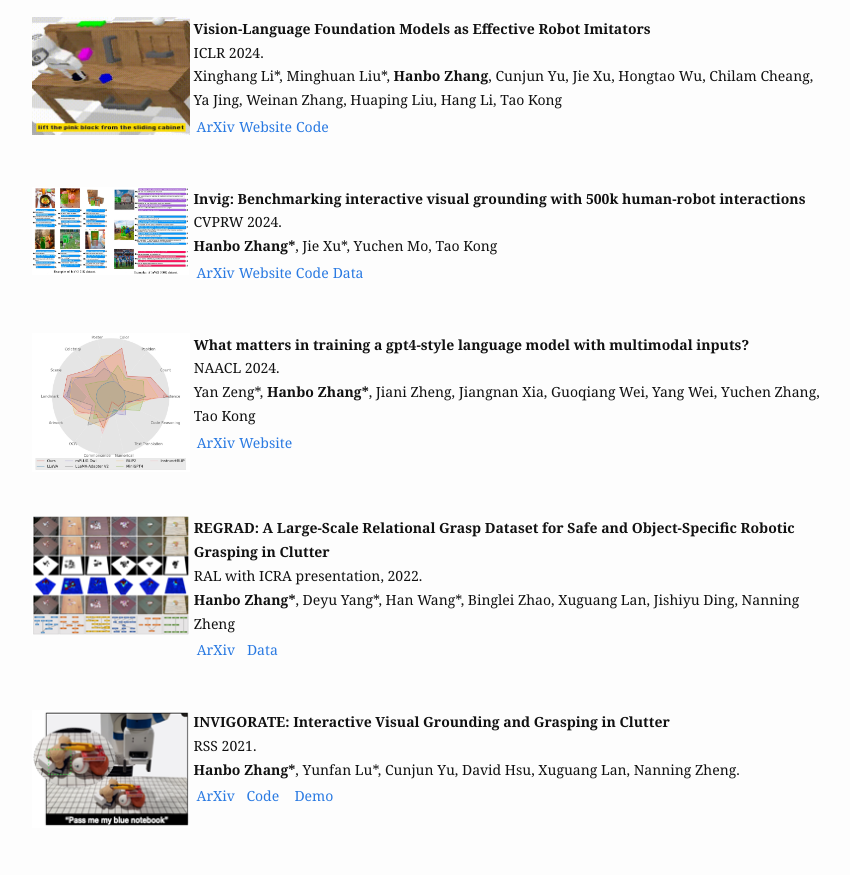
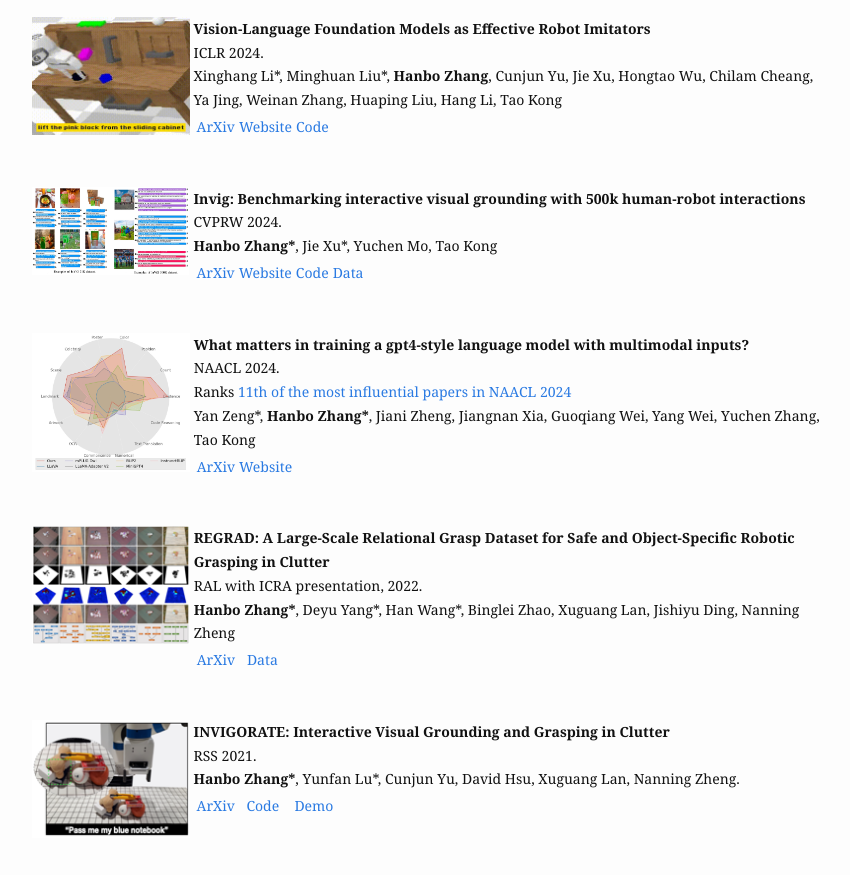
Before and after one commit to ZhangHanbo/zhanghanbo.github.io, a Jekyll site: the page built from index.md, in a window 1280 px wide and 900 px high, scrolled down 1422 px. Shown: the top 875 px of the window, without its empty margins (291-1141 px from the left). Built offline with Jekyll 4.4.1, drawn with Linux system fonts in a browser that asks for light colours.

Commit message:
update awards

```diff
--- a/index.md
+++ b/index.md
@@ -186,6 +186,8 @@ CVPRW 2024.
 <br />
 NAACL 2024.
 <br />
+Ranks <a href="https://www.paperdigest.org/2024/09/most-influential-naacl-papers-2024-09/">11th of the most influential papers in NAACL 2024</a>
+<br />
 Yan Zeng*, <strong>Hanbo Zhang*</strong>, Jiani Zheng, Jiangnan Xia, Guoqiang Wei, Yang Wei, Yuchen Zhang, Tao Kong
 <br />
 
@@ -243,6 +245,8 @@ RSS 2021.
 </table>
 
 <br />
+
+
 
 <!-- Pub split line -->
 <!-- <table width= "800" >
```
